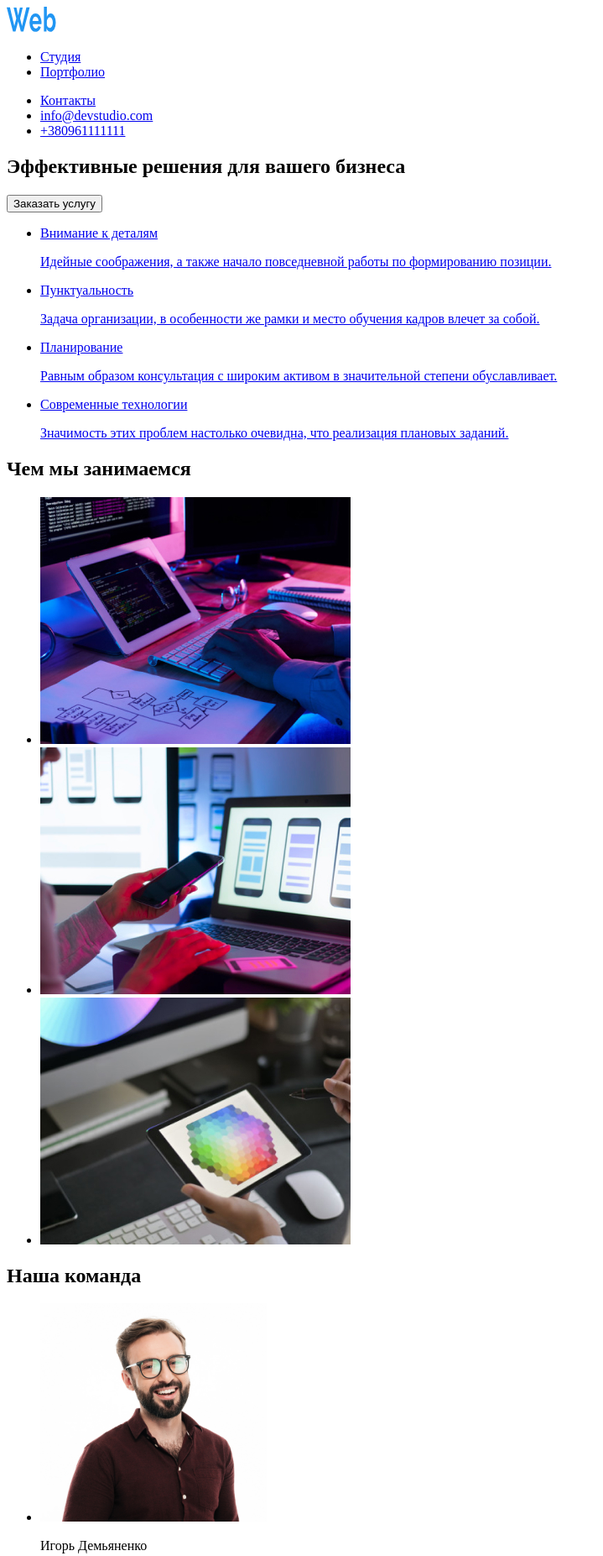
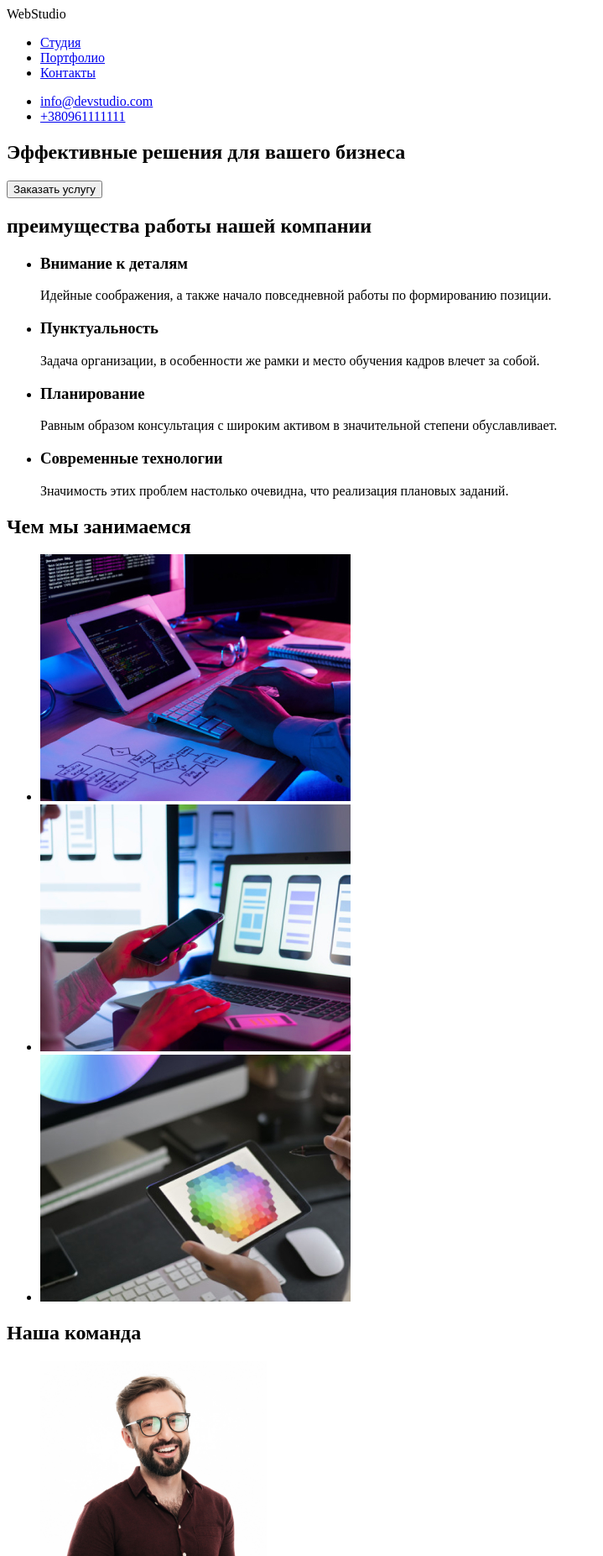
Before and after one commit to Marynanova/goit-markup-hw-01, a plain HTML site: page index.html in a window 1280 px wide. Shown: the top 1853 px of the page at 84% size, without its empty margins (0-719 px from the left). Drawn offline with Linux system fonts and the light colour scheme.

Commit message:
виправила домашнє завдання №1

```diff
--- a/index.html
+++ b/index.html
@@ -9,23 +9,18 @@
 <body>
 
  <header>
-     <a href="#">
-         <img src="./imagies/WebStudio.svg" width="145" height="31" alt=" логотип_кoмпании_WebStudio">
-     </a>
      <nav>
+        <span>WebStudio</span>
          <ul>
          <li>
-             <a href="#">Студия</a>
-         </li>
+             <a href="#">Студия</a></li>
          <li>
-             <a href="#">Портфолио</a>
-        </li>
+             <a href="#">Портфолио</a></li>
+         <li>
+             <a href="#">Контакты</a></li>
          </ul>
         </nav>
          <ul>
-         <li>
-             <a href="#">Контакты</a>
-        </li>
         <li>
              <a href="mailto:info@devstudio.com">info@devstudio.com</a>
         <li>
@@ -36,30 +31,34 @@
  <main>
      <section>
          <h1>Эффективные решения для вашего бизнеса</h1>
-         <button>Заказать услугу</button>
+         <button type="button">Заказать услугу</button>
+     </section>
+     <section>
+         <h2> преимущества работы нашей компании</h2>
         <ul>
-            <li><a href="#">Внимание к деталям
-                            <p>Идейные соображения, а также начало повседневной работы по формированию позиции.</p></a></li>
-            <li><a href="#">Пунктуальность
-                            <p>Задача организации, в особенности же рамки и место обучения кадров влечет за собой.</p></a></li>
-            <li><a href="#">Планирование
-                            <p>Равным образом консультация с широким активом в значительной степени обуславливает.</p></a></li>
-            <li><a href="#">Современные технологии
-                            <p>Значимость этих проблем настолько очевидна, что реализация плановых заданий.</p></a></li>
+            <li>
+                <h3>Внимание к деталям</h3>
+                <p>Идейные соображения, а также начало повседневной работы по формированию позиции.</p></li>
+            <li>
+                <h3>Пунктуальность</h3>
+                <p>Задача организации, в особенности же рамки и место обучения кадров влечет за собой.</p></li>
+            <li>
+                <h3>Планирование</h3>
+                <p>Равным образом консультация с широким активом в значительной степени обуславливает.</p></li>
+            <li>
+                <h3>Современные технологии</h3>
+                <p>Значимость этих проблем настолько очевидна, что реализация плановых заданий.</p></li>
         </ul>
      </section>
      <section>
          <h2>Чем мы занимаемся</h2>
             <ul>
-                <li><a href="#">
-                    <img src="./imagies/a.jpg" width="370" height="294" alt="человек проверяет программу на экране планшета">
-            </a></li>
-            <li><a href="#">
-                <img src="./imagies/b.jpg" width="370" height="294" alt="человек проверяет программу на экране смартфона">
-            </a></li>
-            <li><a href="#">
-                <img src="./imagies/c.jpg" width="370" height="294" alt="человек на планшете выбирает цвет дизайн">
-            </a></li>
+                <li>
+                    <img src="./imagies/a.jpg" width="370" height="294" alt="человек проверяет программу на экране планшета"></li>
+                <li>
+                <img src="./imagies/b.jpg" width="370" height="294" alt="человек проверяет программу на экране смартфона"></li>
+                <li>
+                <img src="./imagies/c.jpg" width="370" height="294" alt="человек на планшете выбирает цвет дизайн"></li>
             </ul>
 
      </section>
@@ -68,35 +67,28 @@
            <ul>
                <li>
                    <img src="./imagies/d.jpg" width="270" height="260" alt="фото продукт дизайнера">
-            <p><span>Игорь Демьяненко</span></p>
-            <p><span>Product Designer</span></p>
-               </li>
-
+            <h3>Игорь Демьяненко</h3>
+            <p>Product Designer</p></li>
                <li>
                 <img src="./imagies/e.jpg" width="270" height="260" alt="фото фронтенд девелопера">
-             <p><span>Ольга Репина</span></p>
-             <p><span>Frontend Developer</span></p>
-               </li>
-
+             <h3>Ольга Репина</h3>
+             <p>Frontend Developer</p></li>
                <li>
                <img src="./imagies/f.jpg" width="270" height="260" alt="фото маркетолога">
-            <p><span>Николай Тарасов</span></p>
-            <p><span>Marketing</span></p>
-               </li>
-
+            <h3>Николай Тарасов</h3>
+            <p>Marketing</p></li>
                <li>
                 <img src="./imagies/g.jpg" width="270" height="260" alt="фото ЮАй дизайнера">
-            <p><span>Михаил Ермаков</span></p>
-            <p><span>UI Designer</span></p>
-               </li>
+            <h3>Михаил Ермаков</h3>
+            <p>UI Designer</p></li>
+
            </ul>
 
      </section>
 </main>
 <footer>
-    <a href="#">
-        <img src="./imagies/WebStudio.svg" width="145" height="31" alt=" логотип_кoмпании_WebStudio">
-    </a>
+    <span>WebStudio</span>
+
     <address>
         <ul>
         <li>
```
